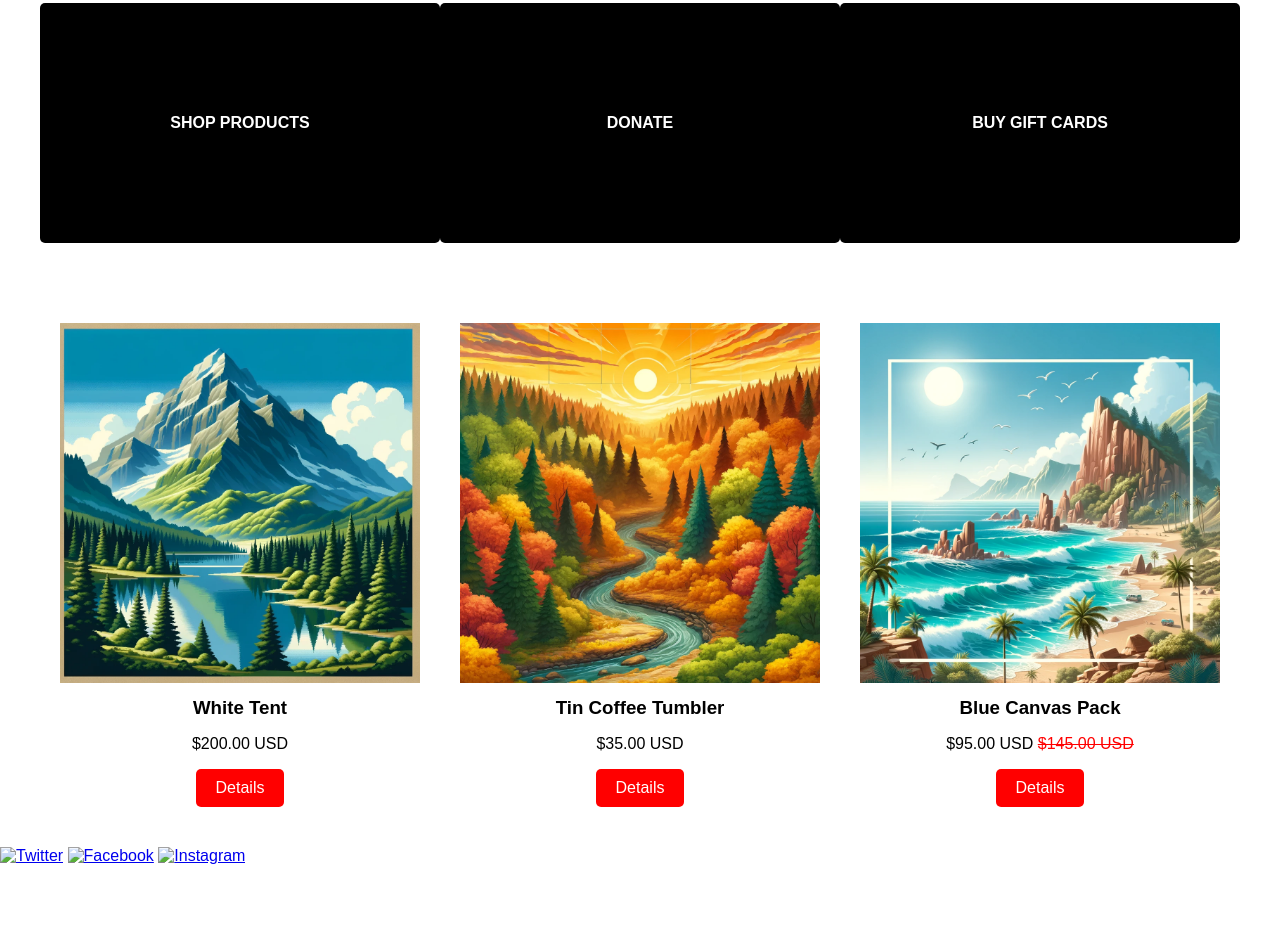
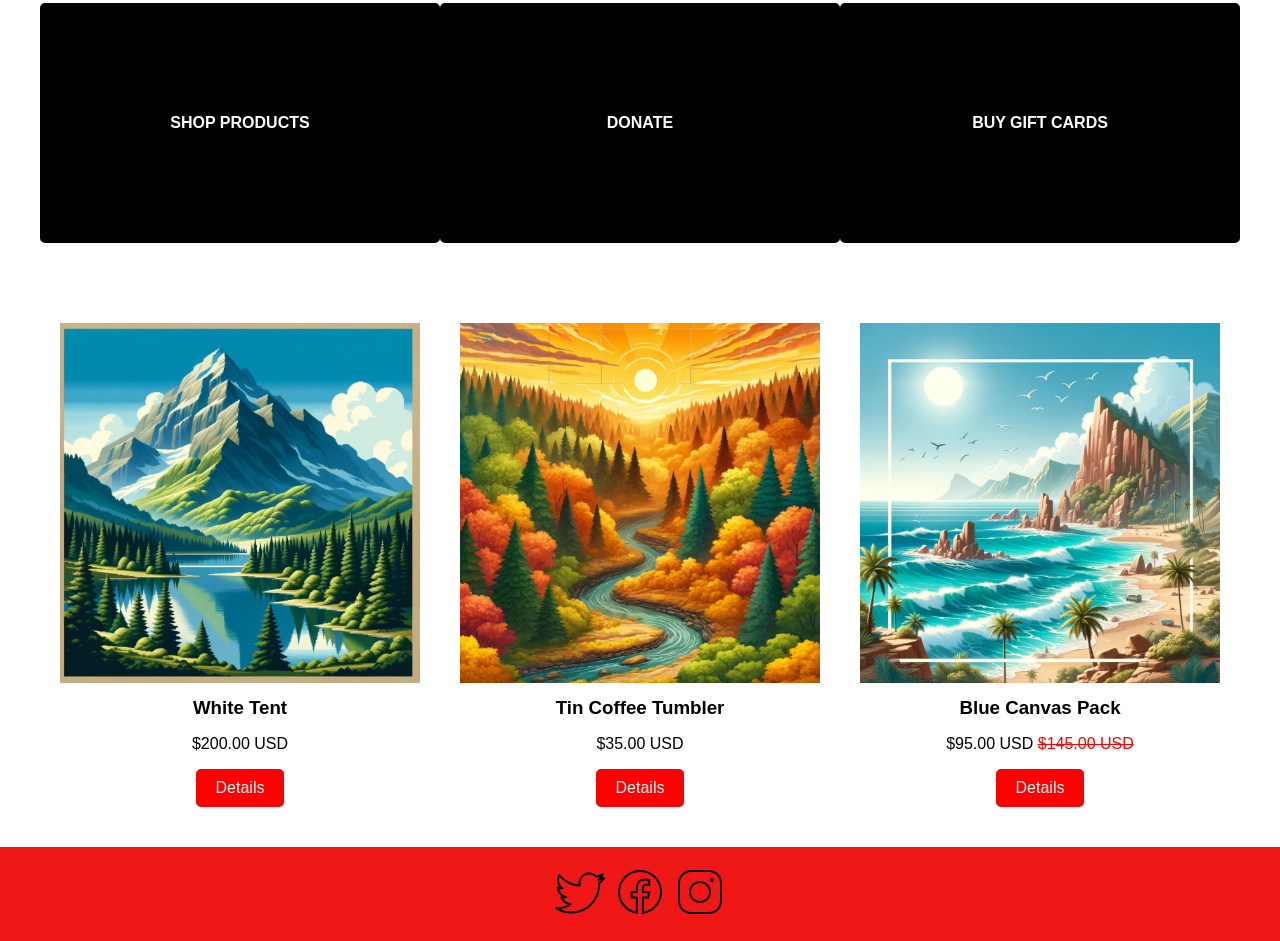
Before and after one commit to Carti011/CityAdventure, a plain HTML site: page index.html in a window 1280 px wide. Shown: the part 596-1537 px from the top of the page. Before the commit the page ends 1461 px from the top, so only its background shows below. Drawn offline with nearby package versions, Linux system fonts and the light colour scheme.

Commit message:
Estilizando O Footer

```diff
--- a/index.html
+++ b/index.html
@@ -62,9 +62,9 @@
 
     <footer>
         <div class="social-media">
-            <a href="#"><img src="src/img/twitter.png" alt="Twitter"></a>
-            <a href="#"><img src="src/img/facebook.png" alt="Facebook"></a>
-            <a href="#"><img src="src/img/instagram.png" alt="Instagram"></a>
+            <a href="#"><img src="src/assets/logo/twitter.png" alt="Twitter"></a>
+            <a href="#"><img src="src/assets/logo/facebook.png" alt="Facebook"></a>
+            <a href="#"><img src="src/assets/logo/instagram.png" alt="Instagram"></a>
         </div>
     </footer>
 </body>
--- a/src/css/estilo.css
+++ b/src/css/estilo.css
@@ -130,3 +130,20 @@ nav ul li a:hover{
 .products .product-card button:hover {
     background-color: darkred;
 }
+
+footer {
+    background: rgb(240, 23, 23);
+    color: white;
+    padding: 20px;
+    text-align: center;
+}
+
+footer .social-media {
+    display: flex;
+    justify-content: center;
+
+}
+
+footer .social-media a {
+    margin: 0 5px;
+}
```
